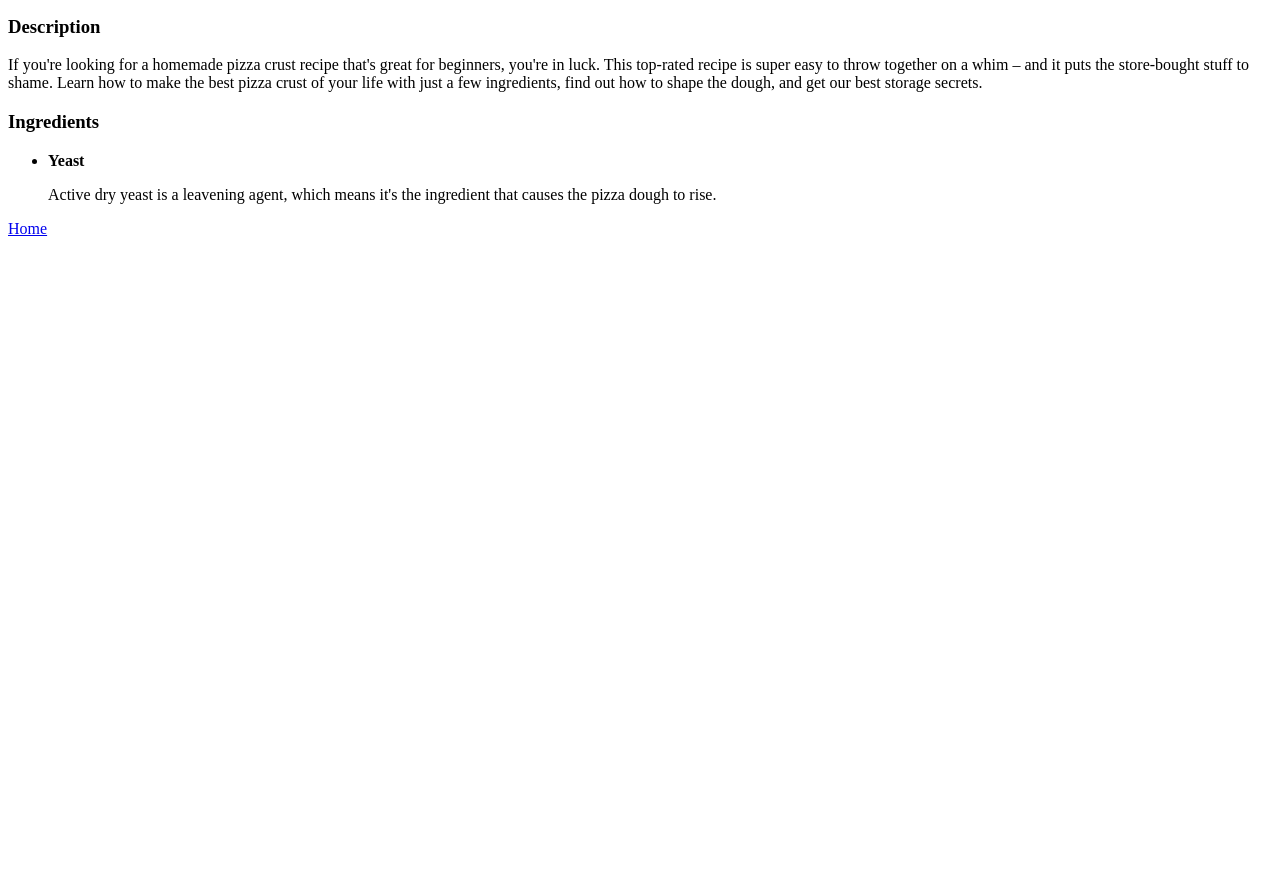
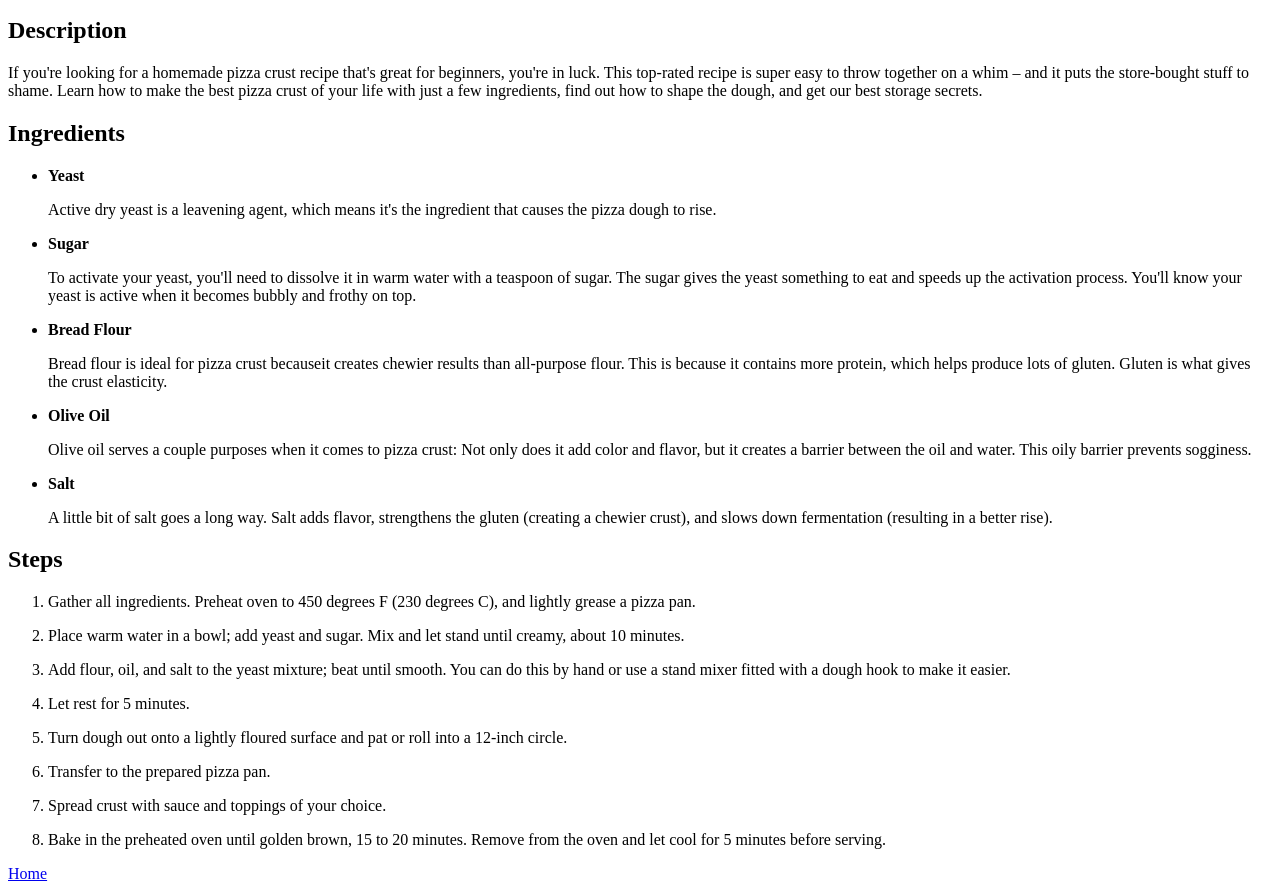
Before and after one commit to ExampleNick/odin-recipes, a plain HTML site: page recipes/pizza.html in a window 1280 px wide. Shown: the part 101-992 px from the top of the page. Before the commit the page ends 800 px from the top, so only its background shows below. Drawn offline with Linux system fonts and the light colour scheme.

Commit message:
docs: Add ingredients list and recipe steps

```diff
--- a/recipes/pizza.html
+++ b/recipes/pizza.html
@@ -8,15 +8,58 @@
     <body>
         <h1>Pizza</h1>
         <img src="../images/pizza.jpg" alt="picture of a pizza" width="1534" height="1176">
-        <h3>Description</h3>
+        <h2>Description</h2>
         <p>If you're looking for a homemade pizza crust recipe that's great for beginners, you're in luck. This top-rated recipe is super easy to throw together on a whim – and it puts the store-bought stuff to shame. Learn how to make the best pizza crust of your life with just a few ingredients, find out how to shape the dough, and get our best storage secrets.</p>
-        <h3>Ingredients</h3>
+        <h2>Ingredients</h2>
         <ul>
             <li>
                 <p><strong>Yeast</strong></p>
                 <p>Active dry yeast is a leavening agent, which means it's the ingredient that causes the pizza dough to rise.</p>
             </li>
+            <li>
+                <p><strong>Sugar</strong></p>
+                <p>To activate your yeast, you'll need to dissolve it in warm water with a teaspoon of sugar. The sugar gives the yeast something to eat and speeds up the activation process. You'll know your yeast is active when it becomes bubbly and frothy on top.</p>
+            </li>
+            <li>
+                <p><strong>Bread Flour</strong></p>
+                <p>Bread flour is ideal for pizza crust becauseit creates chewier results than all-purpose flour. This is because it contains more protein, which helps produce lots of gluten. Gluten is what gives the crust elasticity.</p>
+            </li>
+            <li>
+                <p><strong>Olive Oil</strong></p>
+                <p>Olive oil serves a couple purposes when it comes to pizza crust: Not only does it add color and flavor, but it creates a barrier between the oil and water. This oily barrier prevents sogginess.
+            </li>
+            <li>
+                <p><strong>Salt</strong></p>
+                <p>A little bit of salt goes a long way. Salt adds flavor, strengthens the gluten (creating a chewier crust), and slows down fermentation (resulting in a better rise).
+            </li>
         </ul>
+        <h2>Steps</h2>
+        <ol>
+            <li>
+                <p>Gather all ingredients. Preheat oven to 450 degrees F (230 degrees C), and lightly grease a pizza pan.</p>
+            </li>
+            <li>
+                <p>Place warm water in a bowl; add yeast and sugar. Mix and let stand until creamy, about 10 minutes.</p>
+            </li>
+            <li>
+                <p>Add flour, oil, and salt to the yeast mixture; beat until smooth. You can do this by hand or use a stand mixer fitted with a dough hook to make it easier.</p>
+            </li>
+            <li>
+                <p>Let rest for 5 minutes.</p>
+            </li>
+            <li>
+                <p>Turn dough out onto a lightly floured surface and pat or roll into a 12-inch circle.</p>
+            </li>
+            <li>
+                <p>Transfer to the prepared pizza pan.</p>
+            </li>
+            <li>
+                <p>Spread crust with sauce and toppings of your choice.</p>
+            </li>
+            <li>
+                <p>Bake in the preheated oven until golden brown, 15 to 20 minutes. Remove from the oven and let cool for 5 minutes before serving.</p>
+            </li>
+        </ol>
         <a href="../index.html">Home</a>
     </body>
 </html>
```
